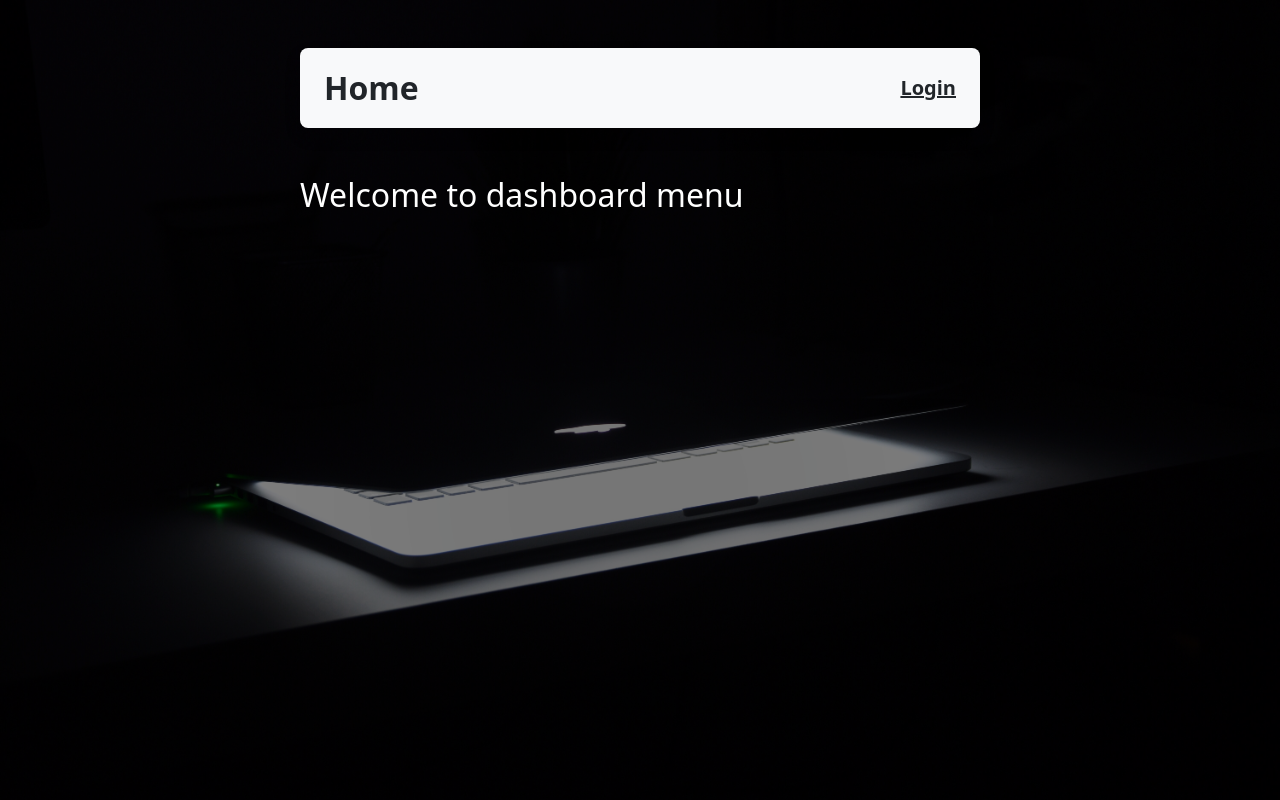
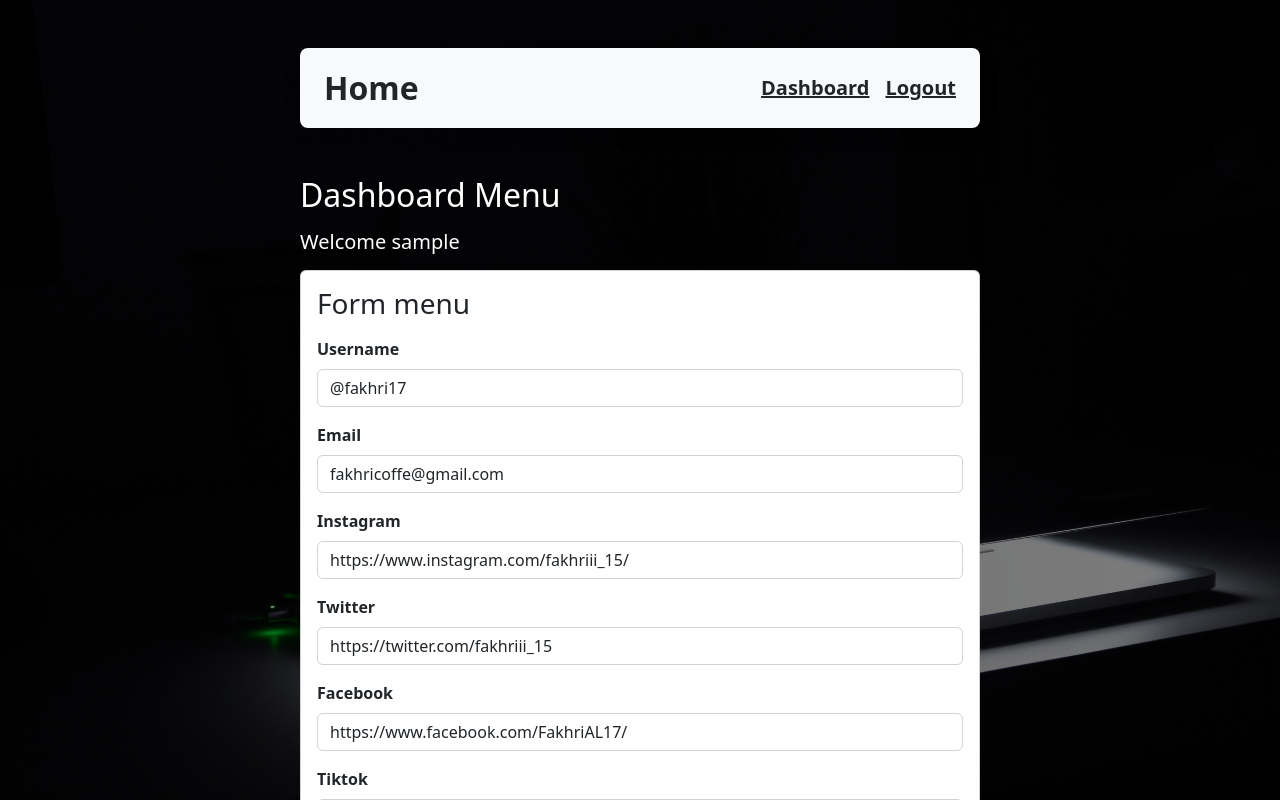
Before and after one commit to Fakhri17/simple-linktree-vue-3, a Vue app: page /dashboard in a window 1280 px wide. Shown: the top 800 px of the page. Built offline with nearby package versions, Linux system fonts and the light colour scheme; sample sign-in values are in the browser's storage.

Commit message:
fix feature

```diff
--- /dev/null
+++ b/src/components/Footer.vue
@@ -0,0 +1,5 @@
+<template>
+  <div class="text-center text-white">
+    <p>&copy; 2023, <strong>fakhri17</strong> Build With Love ❤️ and Coffee ☕</p>
+  </div>
+</template>
--- a/src/components/Header.vue
+++ b/src/components/Header.vue
@@ -18,12 +18,13 @@
   export default{
     methods: {
       getUsername() {
-        return this.$store.getters[`auth/${GET_USERNAME}`];
+        return localStorage.getItem("username") === null ? this.$store.getters[`auth/${GET_USERNAME}`] : localStorage.getItem("username");
       },
       resetState() {
         this.$store.commit(`auth/${SET_AUTHENTICATION}`, false);
         this.$store.commit(`auth/${SET_USERNAME}`, "");
-        this.$router.push("/");
+        localStorage.removeItem("username");
+        this.$router.push("/login");
       }
     },
   }
--- a/src/views/DashboardSimpleView.vue
+++ b/src/views/DashboardSimpleView.vue
@@ -3,11 +3,26 @@
     <div class="container">
       <div class="mobile-view">
         <Header />
-        <div class="text-white">
-          <h2>Welcome to dashboard menu</h2>
+        <div class="text-white mb-3">
+          <h2 class="mb-3">Dashboard Menu</h2>
+          <h5 class="mb-3">Welcome {{ username }}</h5>
         </div>
+        <div class="card mb-4">
+          <div class="card-body">
+            <h3 class="mb-3">Form menu</h3>
+            <form>
+              <div class="mb-3">
+                <div v-for="item in formInput" :key="item" class="mb-3">
+                  <label :for="`input${item.label}`" class="form-label fw-semibold">{{ item.label }}</label>
+                  <input :type="item.type" class="form-control" :id="`input${item.label}`" :placeholder="item.placeholder" :value="item.value">
+                </div>
+                <button type="submit" class="btn btn-dark rounded w-100 my-3">Submit</button>
+              </div>
+            </form>
+          </div>
+        </div>
+        <Footer />
       </div>
-
     </div>
   </div>
 
@@ -16,9 +31,70 @@
 <script>
 
   import Header from "../components/Header.vue";
+  import Footer from "../components/Footer.vue";
   export default {
     components: {
       Header,
+      Footer
     },
+    data(){
+      return{
+        username: localStorage.getItem("username"),
+      }
+    },
+    setup() {
+      const formInput = [
+        {
+          id: 1,
+          label: "Username",
+          type: "text",
+          placeholder: "Username",
+          value: "@fakhri17",
+        },
+        {
+          id: 2,
+          label: "Email",
+          type: "email",
+          placeholder: "Email",
+          value: "fakhricoffe@gmail.com",
+        },
+        {
+          id: 3,
+          label: "Instagram",
+          type: "text",
+          placeholder: "Instagram",
+          value: "https://www.instagram.com/fakhriii_15/",
+        },
+        {
+          id: 4,
+          label: "Twitter",
+          type: "text",
+          placeholder: "Twitter",
+          value: "https://twitter.com/fakhriii_15",
+        },
+        {
+          id: 5,
+          label: "Facebook",
+          type: "text",
+          placeholder: "Instagram",
+          value: "https://www.facebook.com/FakhriAL17/",
+        },
+        {
+          id: 6,
+          label: "Tiktok",
+          type: "text",
+          placeholder: "Tiktok",
+          value: "https://www.tiktok.com/@fakhriii_15",
+        },
+      ]
+      return {
+        formInput
+      }
+    },
+    mounted(){
+      if(localStorage.getItem("username") == null){
+        this.$router.push("/login");
+      }
+    }
   }
 </script>
--- a/src/views/HomeView.vue
+++ b/src/views/HomeView.vue
@@ -30,6 +30,7 @@
             <div class="mb-1 text-center w-100 h5">{{ item.name }}</div>
           </a>
         </div>
+        <Footer />
       </div>
 
     </div>
@@ -40,9 +41,11 @@
 <script>
   import {  GET_USERNAME } from "../stores/storeconstants";
   import Header from "../components/Header.vue";
+  import Footer from "../components/Footer.vue";
   export default {
     components: {
       Header,
+      Footer
     },
     methods: {
       getUsername() {
--- a/src/views/LoginView.vue
+++ b/src/views/LoginView.vue
@@ -51,9 +51,10 @@
         if(this.input.username != "" && this.input.password != ""){
           // this.output = "Authentication complete"
           //stores true to the set_authentication and username to the set_username
+          localStorage.setItem("username", this.input.username);
           this.$store.commit(`auth/${SET_AUTHENTICATION}`, true);
           this.$store.commit(`auth/${SET_USERNAME}`, this.input.username);
-          this.output = "Authentication complete."
+          // this.output = "Authentication complete."
           this.$router.push("/dashboard");
         }else{
           this.$store.commit(`auth/${SET_AUTHENTICATION}`, false);
```
